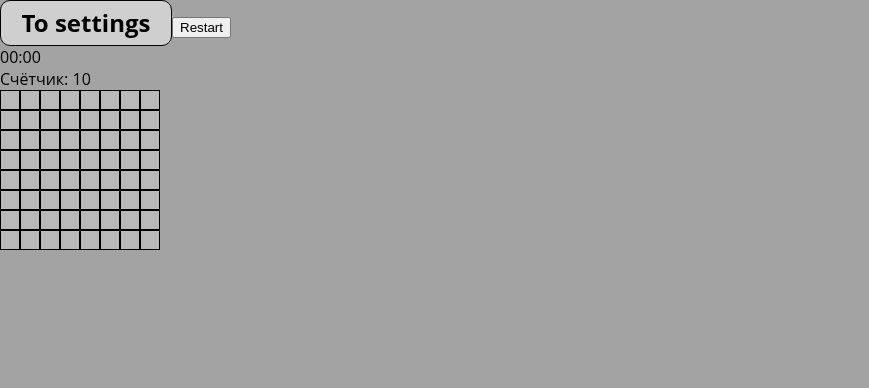
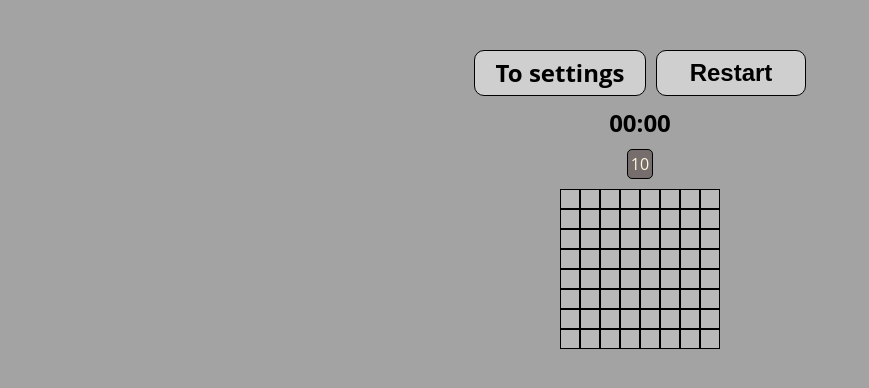
Before and after one commit to metanol596/minesweeper, a React (Create React App) app: page /game in a window 1280 px wide. Shown: the top 388 px of the page, without its empty margins (0-869 px from the left). Built offline with nearby package versions, Linux system fonts and the light colour scheme.

Commit message:
fix styles

```diff
--- a/src/components/GameField/gameField.module.css
+++ b/src/components/GameField/gameField.module.css
@@ -1,5 +1,6 @@
 .field {
   display: grid;
+  margin-top: 10px;
 }
 
 .first {
--- a/src/components/Timer/timer.module.css
+++ b/src/components/Timer/timer.module.css
@@ -0,0 +1,5 @@
+.timer {
+  margin: 10px;
+  font-size: 24px;
+  font-weight: 700;
+}
--- a/src/pages/GameScreen/GameScreen.tsx
+++ b/src/pages/GameScreen/GameScreen.tsx
@@ -1,4 +1,4 @@
-import { useState, useEffect } from 'react';
+import { useState } from 'react';
 import { Link } from 'react-router-dom';
 
 import { GameField, Timer } from '../../components';
@@ -16,10 +16,6 @@ function GameScreen({ minesCount, cellsCount }: GameScreenProps): JSX.Element {
   const [isGameStart, setIsGameStart] = useState<boolean>(false);
   const [randomMines, setRandomMines] = useState<number[]>([]);
 
-  //useEffect(() => {
-
-  //}, [setRandomMines]);
-
   const handleCellClick = () => {
     if (!isGameStart) {
       let randomMines = Array.from({ length: cellsCount }, (_, i) => i)
@@ -36,15 +32,19 @@ function GameScreen({ minesCount, cellsCount }: GameScreenProps): JSX.Element {
     setIsGameStart(false);
     setRandomMines([]);
   };
-  console.log(randomMines);
+
   return (
     <section className={s.game}>
-      <Link to={'/'} className={s.toSettingsButton}>
-        To settings
-      </Link>
-      <button onClick={handleRestartClick}>Restart</button>
+      <div className={s.gap}>
+        <Link to={'/'} className={s.toSettingsButton}>
+          To settings
+        </Link>
+        <button className={s.restartButton} onClick={handleRestartClick}>
+          Restart
+        </button>
+      </div>
       <Timer isGameStart={isGameStart} />
-      Счётчик: {minesCount - FLAG_COUNT}
+      <div className={s.count}>{minesCount - FLAG_COUNT}</div>
       <GameField
         cellsCount={cellsCount}
         minesCount={minesCount}
--- a/src/pages/GameScreen/gameScreen.module.css
+++ b/src/pages/GameScreen/gameScreen.module.css
@@ -1,8 +1,18 @@
 .game {
   height: 100vh;
+  display: flex;
+  flex-direction: column;
+  align-items: center;
+  padding: 50px;
 }
 
-.toSettingsButton {
+.gap {
+  display: flex;
+  gap: 10px;
+}
+
+.toSettingsButton,
+.restartButton {
   display: inline-block;
   width: 150px;
   padding: 10px;
@@ -17,6 +27,15 @@
   background-color: #cfcfcf;
 }
 
-.toSettingsButton:hover {
-  background-color: #d2d2d2;
+.toSettingsButton:hover,
+.restartButton:hover {
+  background-color: #dcdada;
 }
+
+.count {
+  background-color: #766d6d;
+  border: 1px solid black;
+  padding: 3px;
+  border-radius: 5px;
+  color: #fff8dc;
+}
--- a/src/pages/GameSettings/gameSettings.module.css
+++ b/src/pages/GameSettings/gameSettings.module.css
@@ -30,7 +30,7 @@
 }
 
 .item:hover {
-  box-shadow: 5px 5px #000000;
+  box-shadow: 3px 3px 1px #000000;
 }
 
 .currLevel {
```
